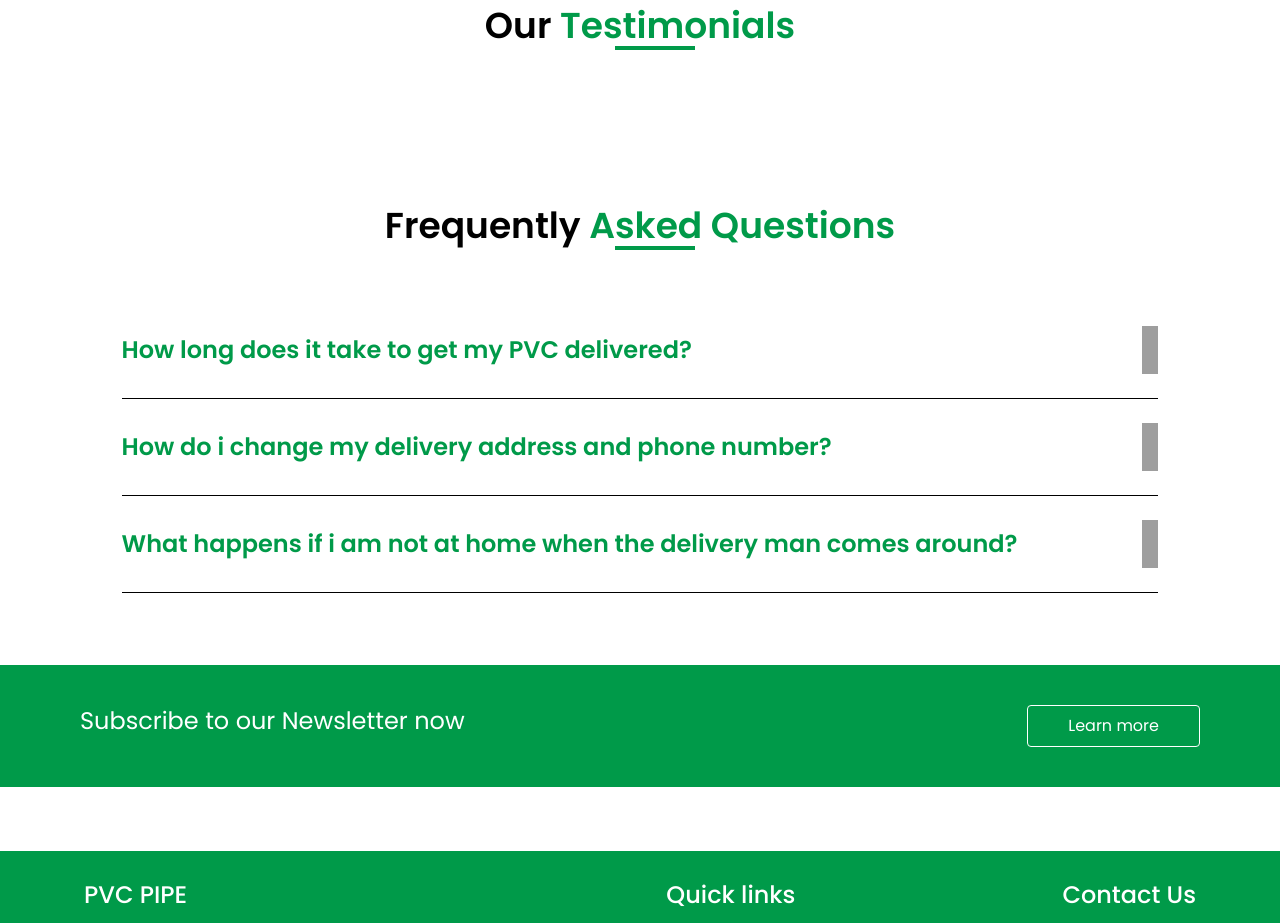
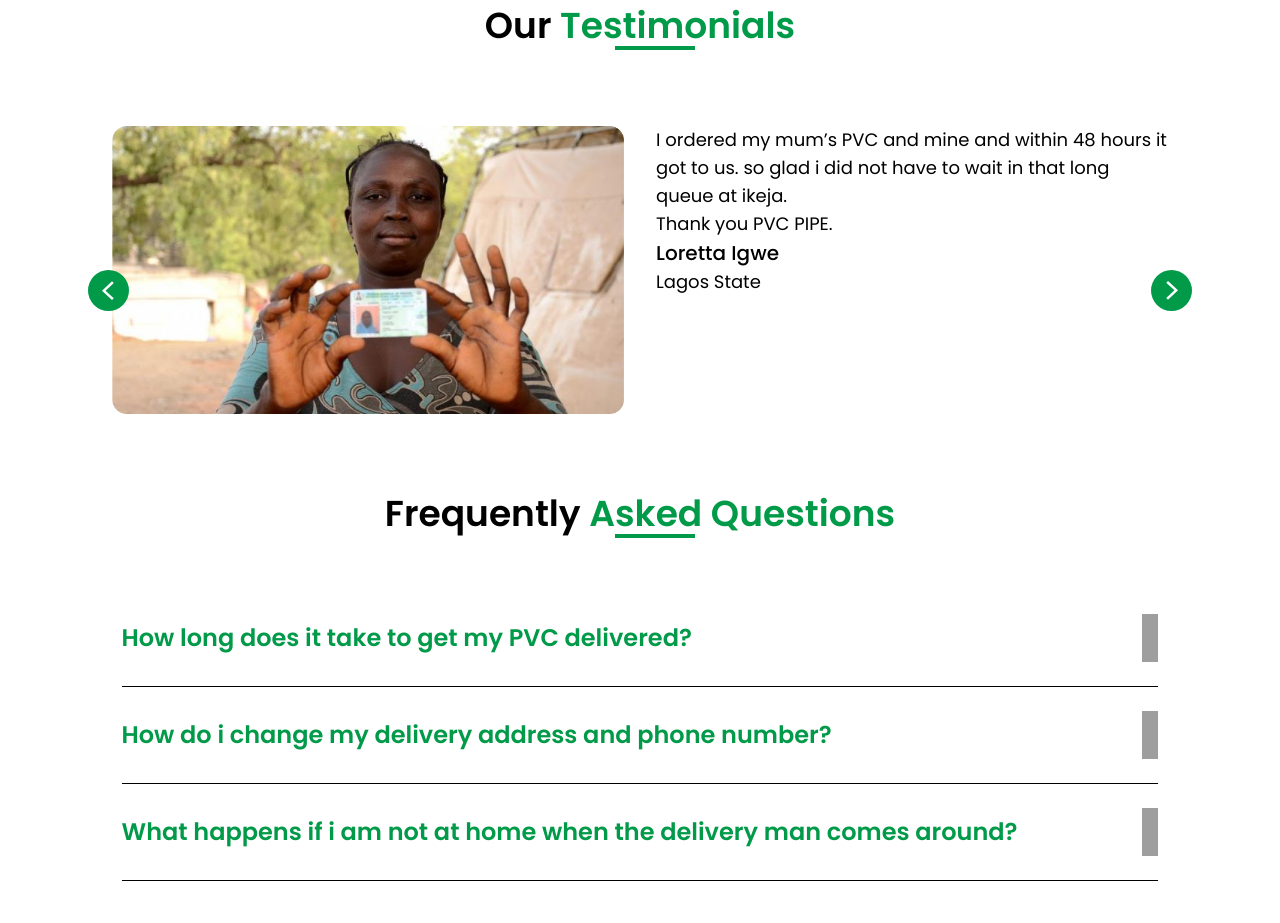
Before and after one commit to samthatcode/pvc-pipe, a React (Vite) app in the folder pvc-pipe/: page / in a window 1280 px wide. Shown: the part 4060-4983 px from the top of the page. Built offline with nearby package versions, Linux system fonts and the light colour scheme; grey boxes are pictures that could not be loaded.

Commit message:
update: added static testimonial

```diff
--- a/pvc-pipe/src/components/Testimonials.jsx
+++ b/pvc-pipe/src/components/Testimonials.jsx
@@ -1,12 +1,30 @@
-
+import test1 from './../assets/images/testimonial1.png';
+import arrow from './../assets/icons/arrow.svg';
 const Testimonials = () => {
   return (
     <div className='pt-20' id='testimonials'>
         <div className='font-semibold text-3xl md:text-4xl custom-underline text-center mx-1 mt-4 mb-20'>
             Our <span className='text-primary'>Testimonials</span>
         </div>
-        <div className='grid grid-cols-1 md:grid-cols-2 gap-8 mx-28'>
-
+        <div className='grid grid-cols-1 md:grid-cols-2 gap-8 mx-8 md:mx-28 relative'>
+          <div className="absolute top-1/2 cursor-pointer hover:scale-90 active:scale-100 -left-6 rotate-180">
+            <img src={arrow} alt="Next" />
+          </div>
+          <div className="absolute top-1/2 cursor-pointer hover:scale-90 active:scale-100 -right-6">
+            <img src={arrow} alt="Next" />
+          </div>
+           <div>
+            <img src={test1} alt="Testimonial" />
+           </div>
+        <div>
+          <div className="text-lg">I ordered my mum’s PVC and mine and within 48 hours it got to us. so glad i did not have to wait in that long queue at ikeja.
+           <br /> Thank you PVC PIPE.
+          </div>
+          <div>
+            <div className="text-[1.25rem] font-medium">Loretta Igwe</div>
+            <div className="text-lg">Lagos State</div>
+          </div>
+        </div>
         </div>
     </div>
   )
```
